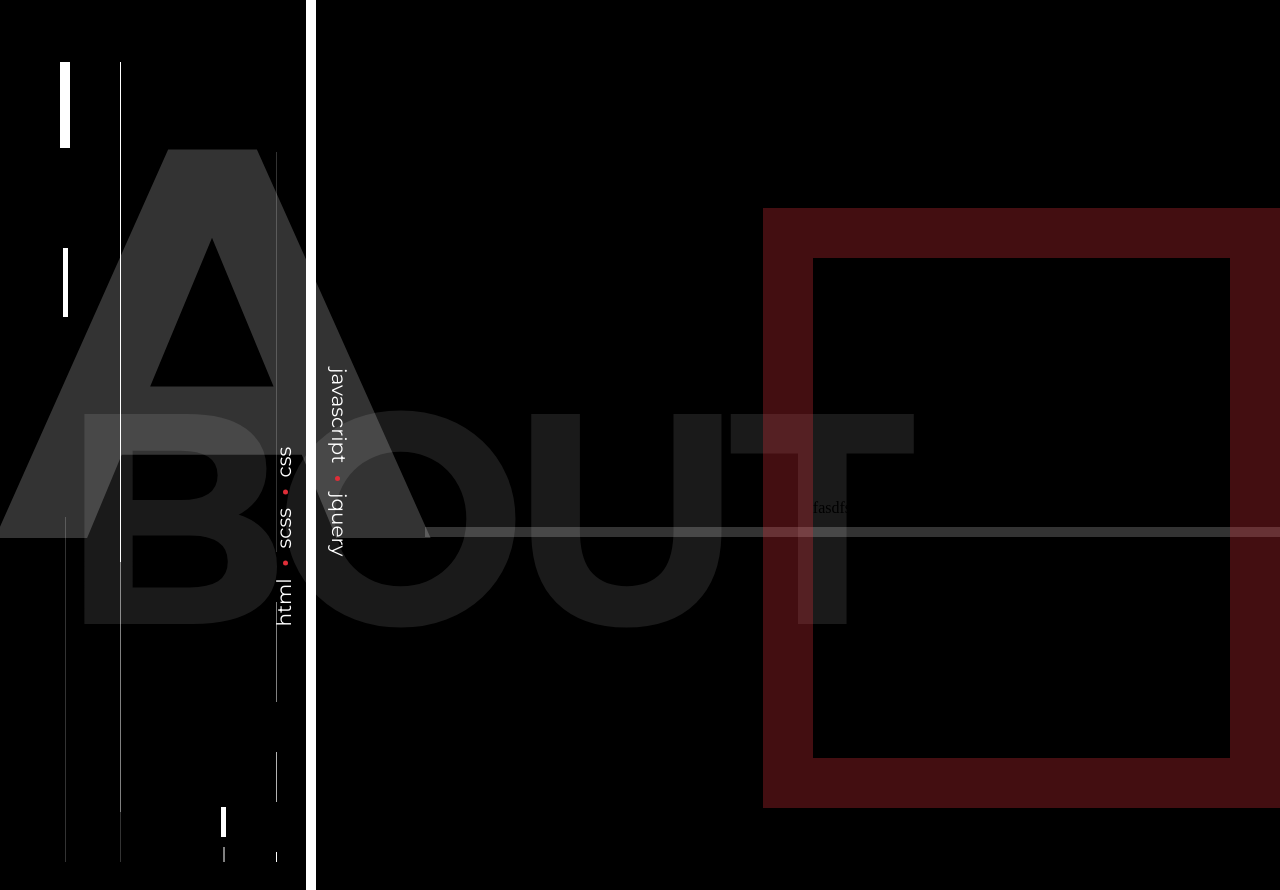
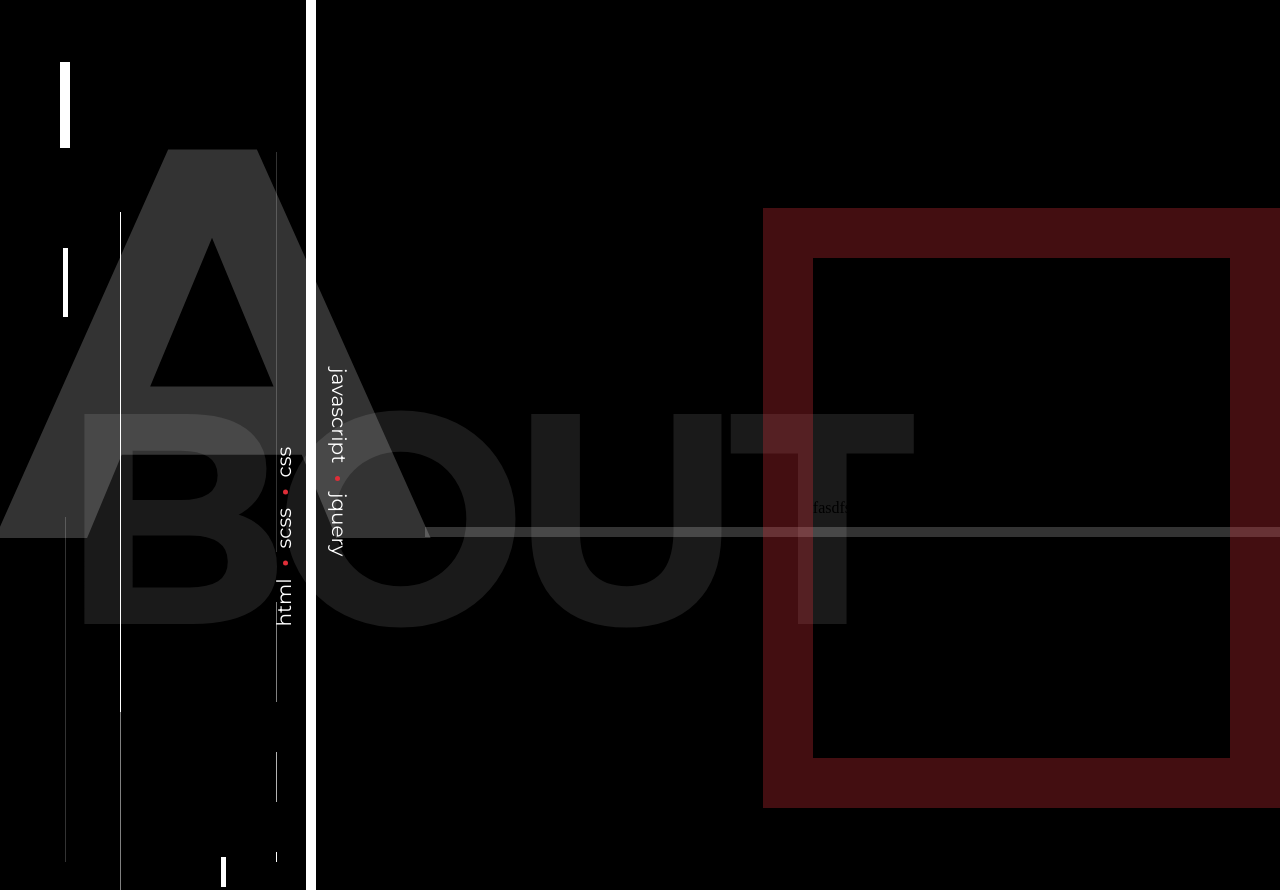
Before and after one commit to fe2oz/my_por, a plain HTML site: page index.html in a window 1280 px wide. Shown: the part 988-1878 px from the top of the page. Drawn offline with nearby package versions, Linux system fonts and the light colour scheme.

Commit message:
2023.03.20_21:23

```diff
--- a/scss/style.scss
+++ b/scss/style.scss
@@ -141,14 +141,14 @@ header{width:100%; position:fixed; top:0; left:0; z-index:99; padding:30px 0;
                             &:last-child{width:5px; height:80px; margin:100px 0 200px; background:#fff;}
                         }
                     }
-                    &-2{justify-content:space-between; margin-left:50px;
+                    &-2{justify-content:space-between; margin:150px 0 0 50px;
                         span{
                             &:first-child{width:1px; height:500px; background:#fff;}
                             &:nth-child(2){width:1px; height:250px; background:rgba(255,255,255, .5);}
                             &:last-child{width:1px; height:50px; background:rgba(255,255,255, .2);}
                         }
                     }
-                    &-3{align-items:center; justify-content:flex-end; gap:10px; margin-left:100px;
+                    &-3{align-items:center; justify-content:flex-end; gap:10px; margin:50px 0 0 100px;
                         span{
                             &:first-child{width:5px; height:30px; background:#fff;}
                             &:last-child{width:2px; height:15px; background:rgba(255,255,255, .5)}
```
Also changed, not shown: css/style.css.
